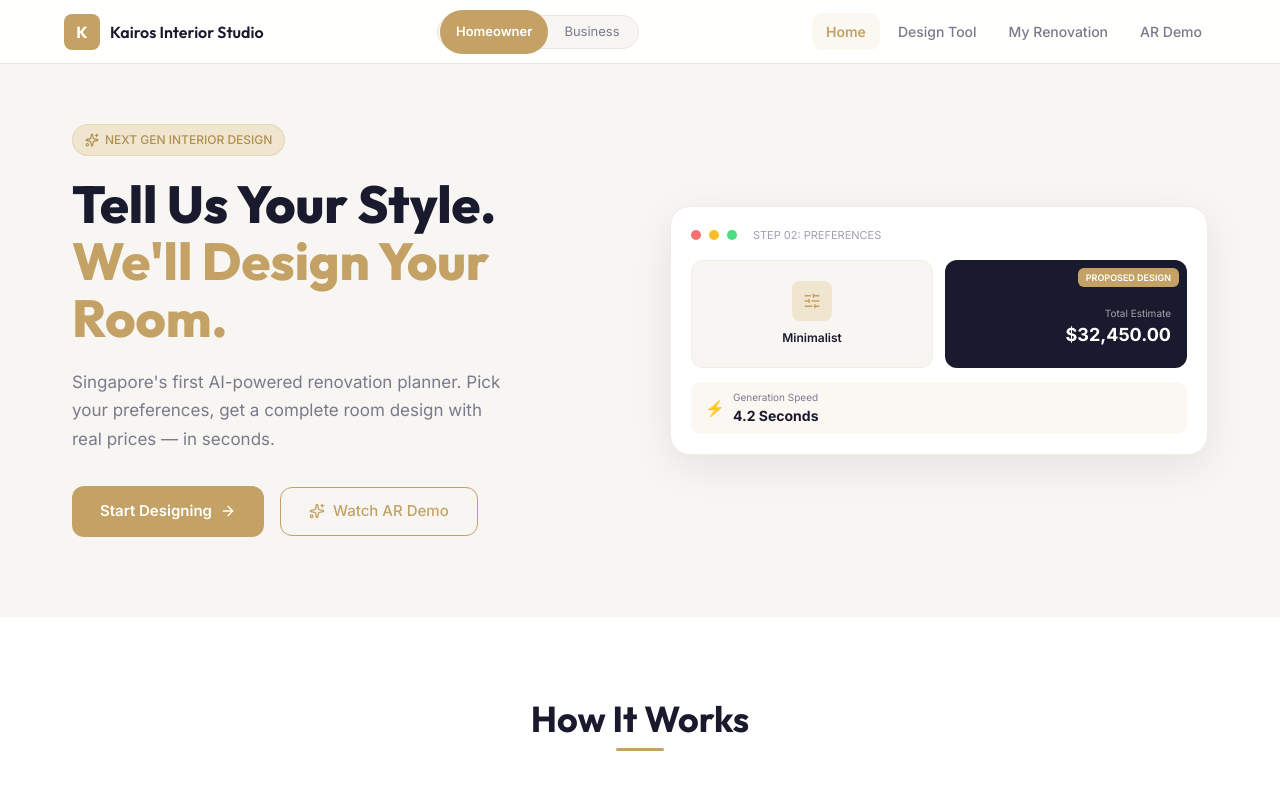
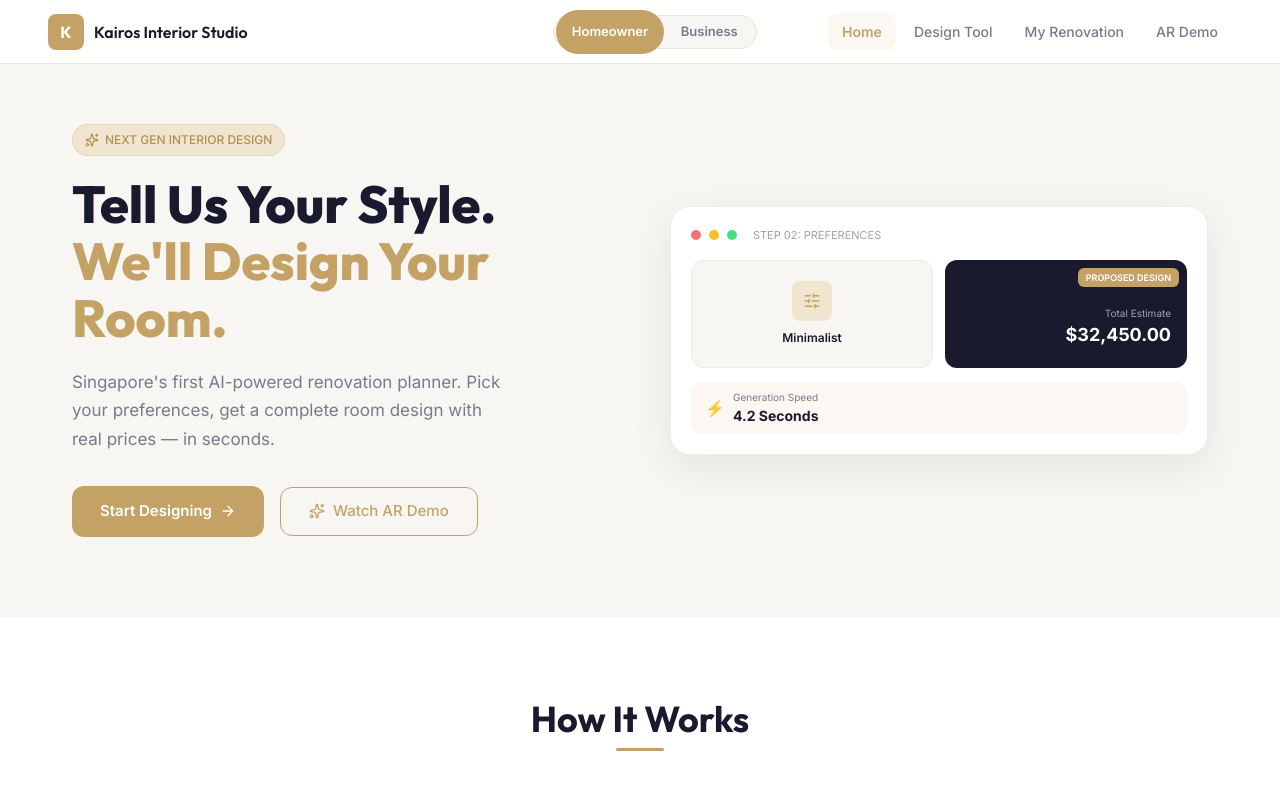
Before and after one commit to Javen420/interior-design, a Next.js app: page / in a window 1280 px wide. Shown: the top 798 px of the page. Built offline with nearby package versions, Linux system fonts and the light colour scheme.

Commit message:
fixed navbar

```diff
--- a/package.json
+++ b/package.json
@@ -16,7 +16,7 @@
     "framer-motion": "^12.36.0",
     "konva": "^10.2.1",
     "lucide-react": "^0.577.0",
-    "next": "16.1.6",
+    "next": "^16.2.1",
     "react": "19.2.3",
     "react-dom": "19.2.3",
     "react-konva": "^19.2.3",
--- a/src/app/globals.css
+++ b/src/app/globals.css
@@ -206,30 +206,35 @@ h3 {
   justify-content: space-between;
   height: 100%;
   gap: 8px;
-  padding: 0 12px;
+  padding: 0 24px;
 }
 
 @media (min-width: 768px) {
   .nav-inner {
-    padding: 0 24px;
+    padding: 0 8px;
   }
 }
 
 .brand {
   display: flex;
   align-items: center;
+  justify-content: center;
   gap: 8px;
   text-decoration: none;
   color: var(--color-text);
   flex-shrink: 0;
   font-size: 14px;
   min-width: 0;
+  flex: 1;
+  margin-left: 0 !important;
 }
 
 @media (min-width: 768px) {
   .brand {
     font-size: 16px;
     gap: 10px;
+    justify-content: flex-start;
+    margin-left: 10 !important;
   }
 }
 
@@ -337,6 +342,8 @@ h3 {
     transform: none;
     pointer-events: auto;
     transition: none;
+    flex: 1;
+    justify-content: flex-end;
   }
 }
 
--- a/src/components/Navbar.tsx
+++ b/src/components/Navbar.tsx
@@ -48,7 +48,7 @@ export default function Navbar() {
       <nav className="navbar">
         <div className="container-main nav-inner">
           {/* Brand */}
-          <Link href="/" className="brand" onClick={() => setMobileOpen(false)}>
+          <Link href="/" className="brand" style={{ marginLeft: -160 }} onClick={() => setMobileOpen(false)}>
             <div>K</div>
             <span className="brand-text" style={{ fontWeight: 600, fontFamily: "var(--font-heading)" }}>
               Kairos Interior Studio
@@ -56,7 +56,7 @@ export default function Navbar() {
           </Link>
 
           {/* View toggle — desktop only (also rendered inside mobile drawer) */}
-          <div className="view-toggle">
+          <div className="view-toggle" style={{ marginLeft: 30 }}>
             {(["homeowner", "business"] as const).map((mode) => {
               const active =
                 (mode === "business" && isBusinessRoute) ||
@@ -68,12 +68,13 @@ export default function Navbar() {
                   style={{
                     padding: "0 16px",
                     height: 28,
+                    minWidth: 90,
                     borderRadius: 100,
                     border: "none",
                     cursor: "pointer",
                     fontSize: 13,
                     fontFamily: "var(--font-body)",
-                    fontWeight: active ? 600 : 400,
+                    fontWeight: 600,
                     background: active ? "var(--color-accent)" : "transparent",
                     color: active ? "#fff" : "var(--color-text-secondary)",
                     transition: "all 0.2s ease",
```
Also changed, not shown: 1 other file (tests, documents, lock files or other folders).
